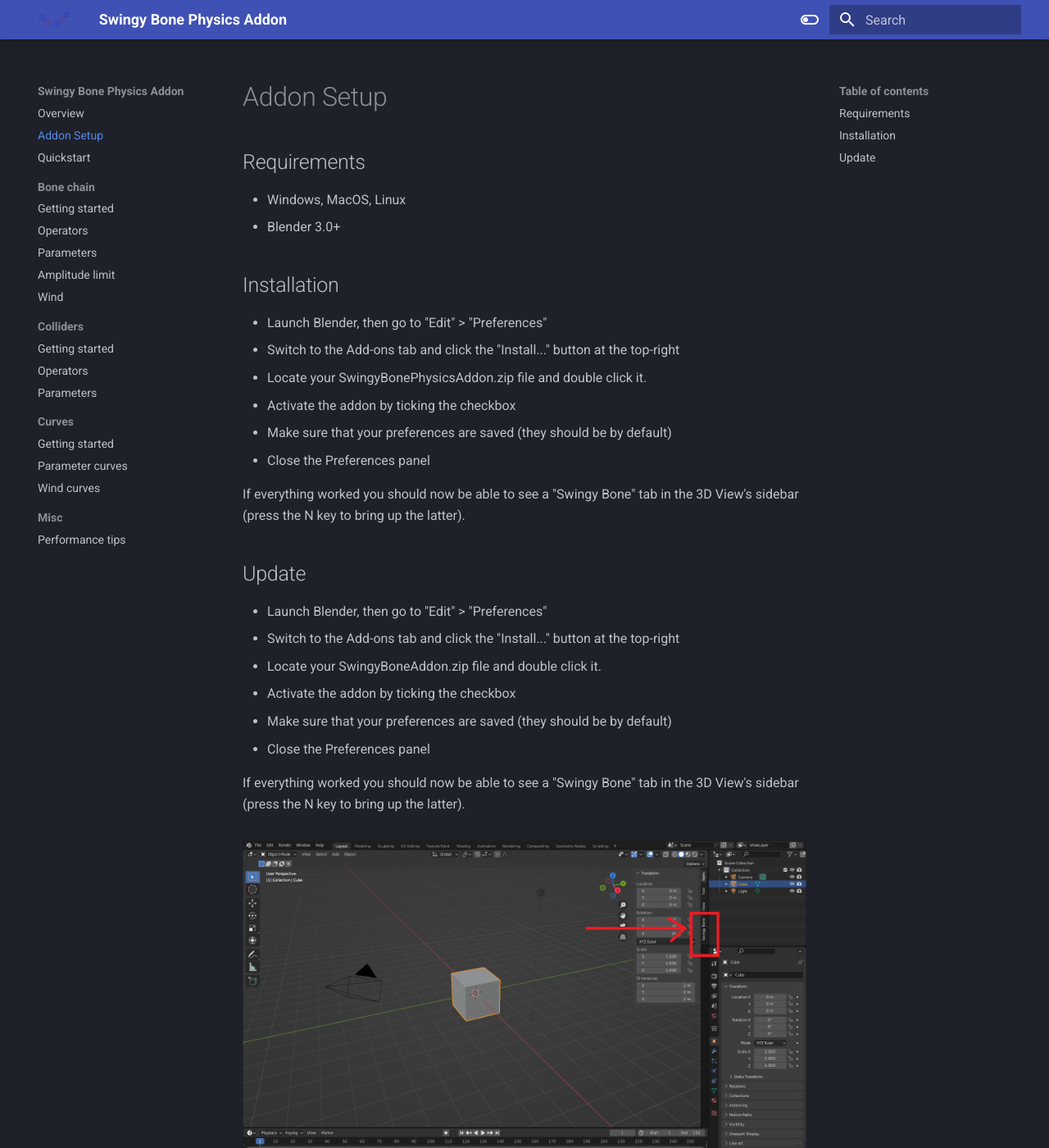
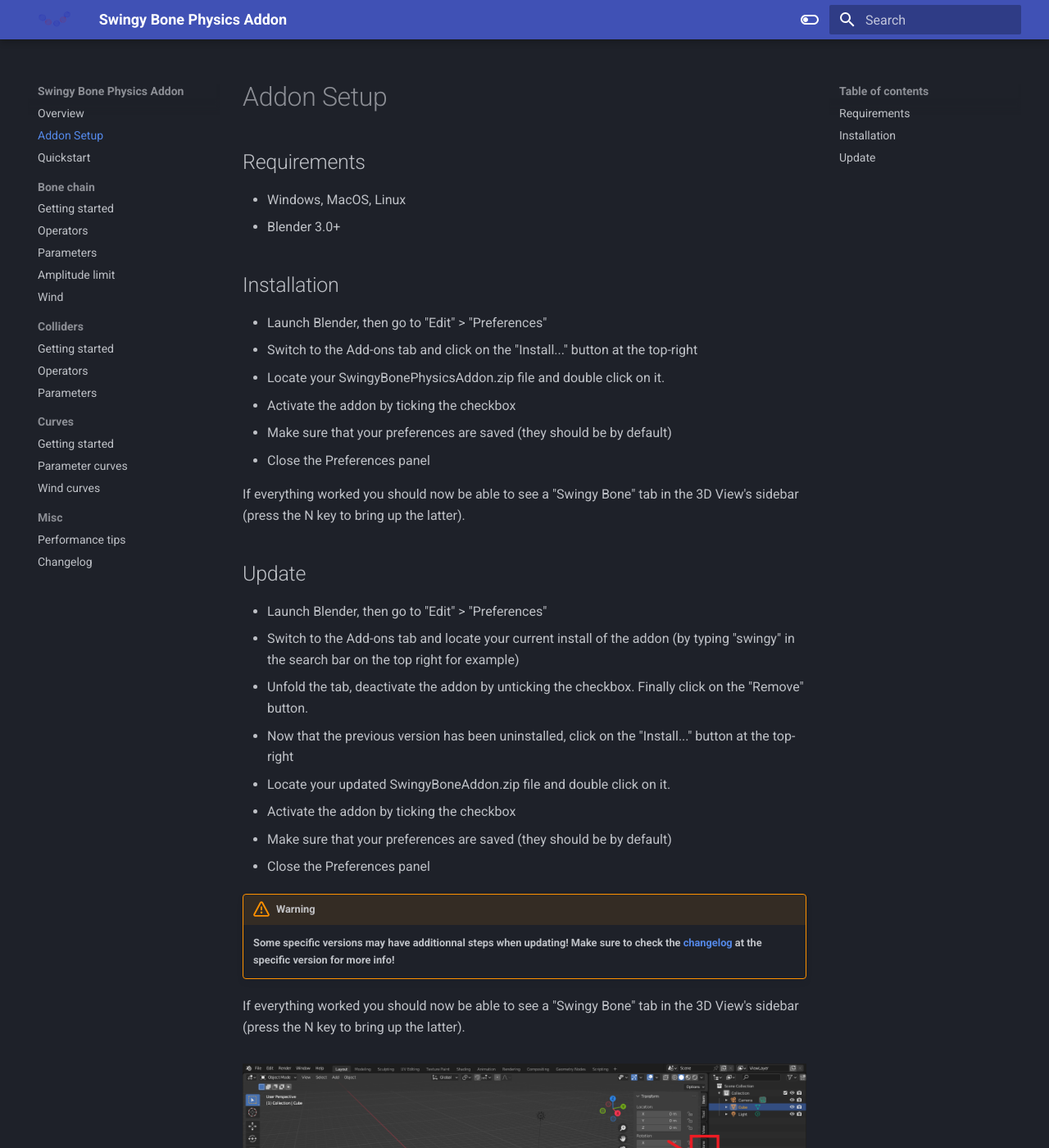
Before and after one commit to Swingy-Bone-Physics/wiki, an MkDocs documentation site: the page built from docs/setup.md, in a window 1280 px wide and 1400 px high. Shown: the whole window at 82% size. Built offline with MkDocs 1.6.1 and Material for MkDocs 9.7.7, drawn with Linux system fonts in a browser that asks for light colours.

Commit message:
Update 1.1

```diff
--- a/docs/setup.md
+++ b/docs/setup.md
@@ -6,8 +6,8 @@
 ## Installation
 
 * Launch Blender, then go to "Edit" > "Preferences"
-* Switch to the Add-ons tab and click the "Install..." button at the top-right
-* Locate your SwingyBonePhysicsAddon.zip file and double click it.
+* Switch to the Add-ons tab and click on the "Install..." button at the top-right
+* Locate your SwingyBonePhysicsAddon.zip file and double click on it.
 * Activate the addon by ticking the checkbox
 * Make sure that your preferences are saved (they should be by default)
 * Close the Preferences panel
@@ -17,11 +17,17 @@
 ## Update
 
 * Launch Blender, then go to "Edit" > "Preferences"
-* Switch to the Add-ons tab and click the "Install..." button at the top-right
-* Locate your SwingyBoneAddon.zip file and double click it.
+* Switch to the Add-ons tab and locate your current install of the addon (by typing "swingy" in the search bar on the top right for example)
+* Unfold the tab, deactivate the addon by unticking the checkbox. Finally click on the "Remove" button.
+* Now that the previous version has been uninstalled, click on the "Install..." button at the top-right
+* Locate your updated SwingyBoneAddon.zip file and double click on it.
 * Activate the addon by ticking the checkbox
 * Make sure that your preferences are saved (they should be by default)
 * Close the Preferences panel
+
+!!! warning
+
+    **Some specific versions may have additionnal steps when updating! Make sure to check the [changelog](./changelog.md) at the specific version for more info!**
 
 If everything worked you should now be able to see a "Swingy Bone" tab in the 3D View's sidebar (press the N key to bring up the latter).
 
--- a/mkdocs.yml
+++ b/mkdocs.yml
@@ -57,6 +57,7 @@
     - Wind curves: 'curve/wind.md'
   - Misc:
     - Performance tips: 'performance.md'
+    - Changelog: 'changelog.md'
 markdown_extensions:
   - admonition
   - pymdownx.details
```
Also changed, not shown: docs/changelog.md (added, +32 -0 lines), 3 other files.
